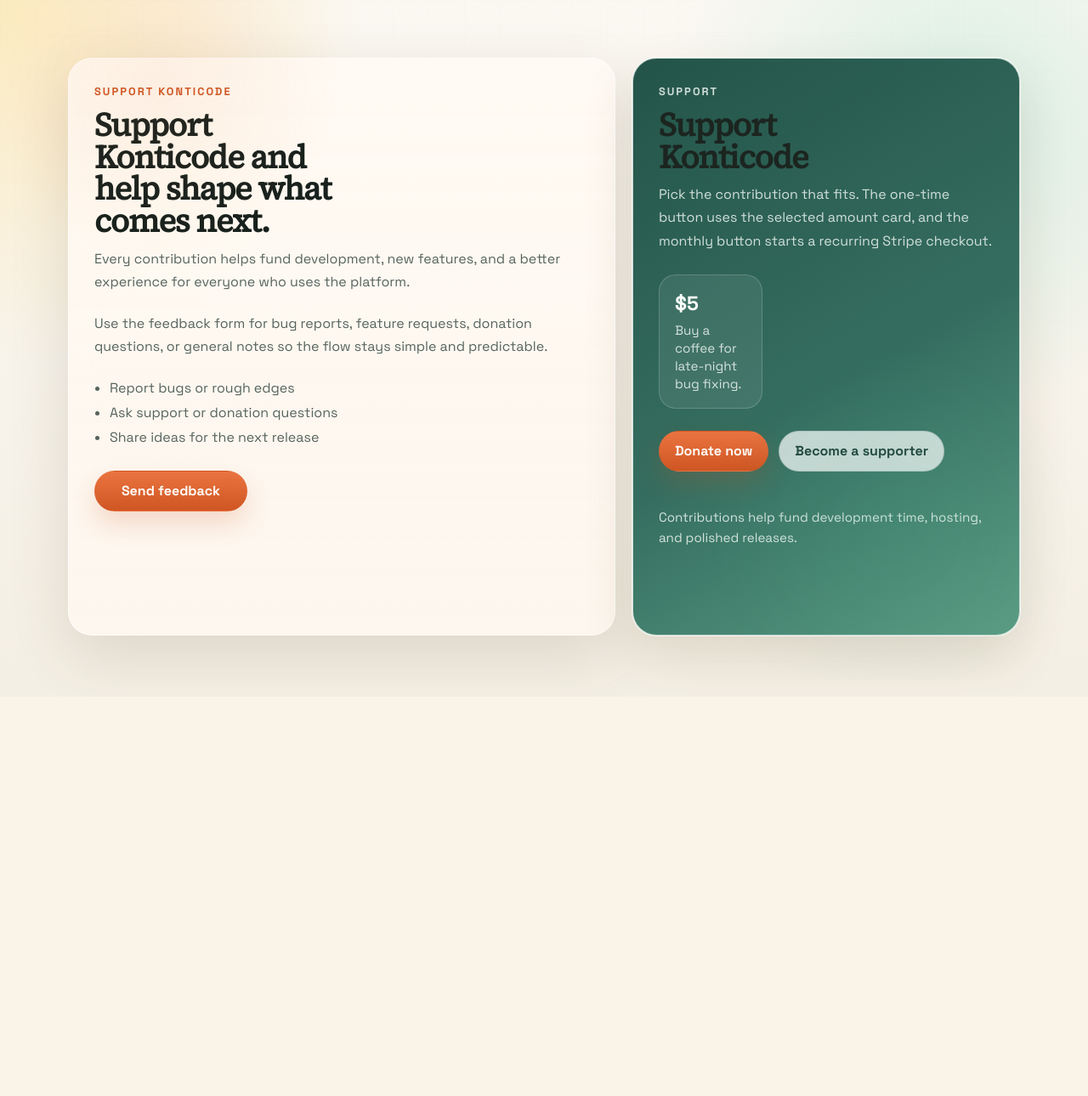
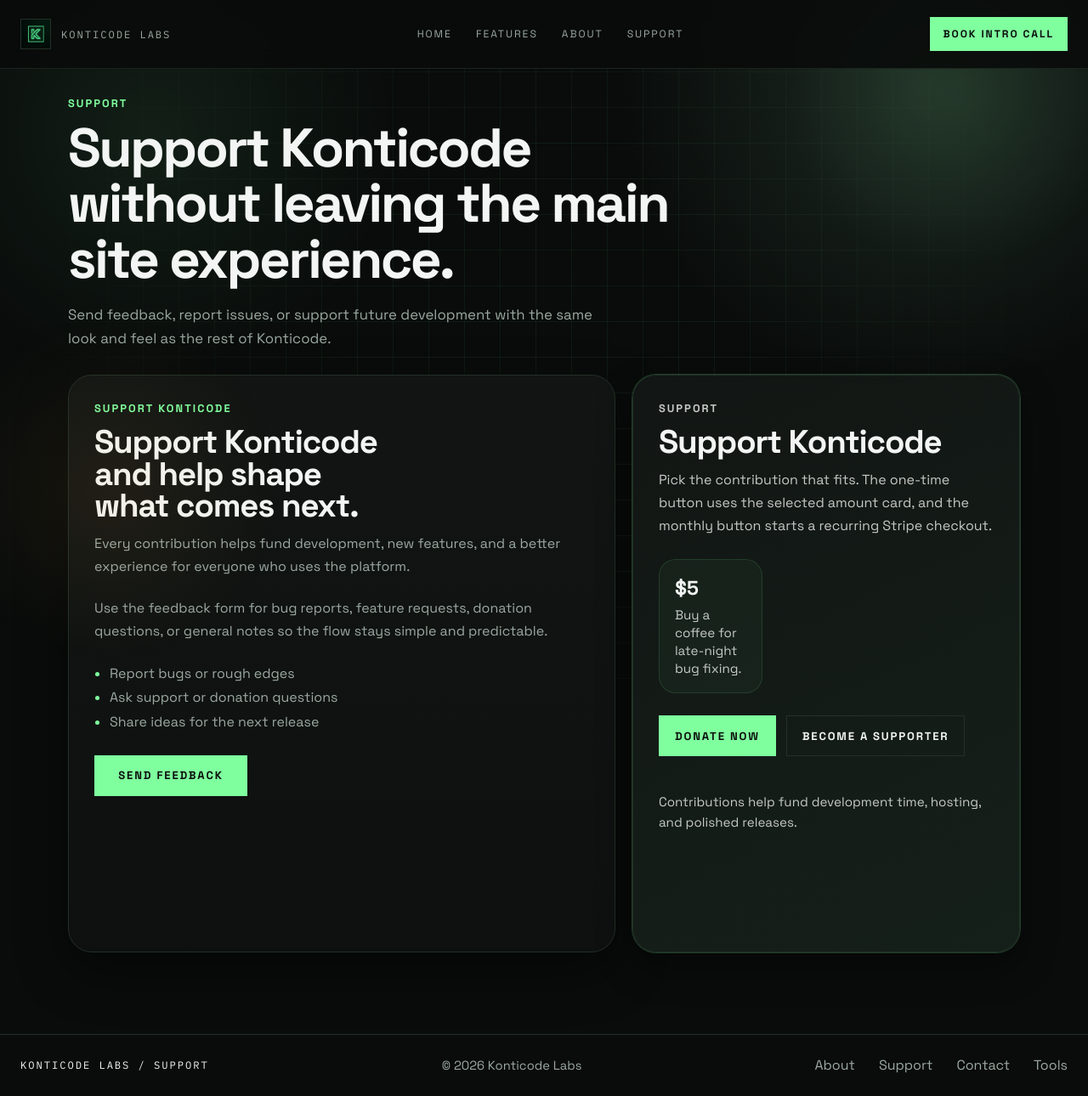
Before and after one commit to jfontiveros7/KonticodeLabs, a Flask app: page /static/index.html in a window 1280 px wide. Shown: the whole page at 85% size. Before the commit the page ends 800 px from the top, so only its background shows below. Run offline with Flask 3, Linux system fonts and the light colour scheme.

Commit message:
Align support page with site chrome

```diff
--- a/static/css/konticode-theme.css
+++ b/static/css/konticode-theme.css
@@ -1,21 +1,21 @@
-/* Konticode bright editorial theme overrides for the standalone support widget. */
+/* Konticode site-aligned theme overrides for the standalone support widget. */
 :root {
-    --bg: #f7f4ec;
-    --panel: rgba(255, 250, 243, 0.82);
-    --panel-strong: linear-gradient(145deg, rgba(34, 85, 73, 0.94), rgba(62, 131, 113, 0.9));
-    --ink: #1c2520;
-    --muted: #56645d;
-    --line: rgba(28, 37, 32, 0.12);
-    --accent: #ea7441;
-    --accent-strong: #cf5622;
-    --accent-soft: rgba(234, 116, 65, 0.14);
-    --success: #1f7a56;
-    --shadow: 0 24px 70px rgba(68, 54, 28, 0.14);
-    --kc-text: #1c2520;
-    --kc-muted: #56645d;
-    --kc-accent: #ea7441;
-    --kc-accent-2: #ffd66e;
-    --kc-border: rgba(28, 37, 32, 0.12);
+    --bg: #090c0b;
+    --panel: rgba(18, 22, 20, 0.92);
+    --panel-strong: linear-gradient(155deg, rgba(18, 22, 20, 0.96), rgba(26, 38, 31, 0.94));
+    --ink: #f2f5f3;
+    --muted: #9ca9a2;
+    --line: rgba(127, 255, 158, 0.12);
+    --accent: #7fff9e;
+    --accent-strong: #5ce683;
+    --accent-soft: rgba(127, 255, 158, 0.12);
+    --success: #7fff9e;
+    --shadow: 0 22px 60px rgba(0, 0, 0, 0.42);
+    --kc-text: #f2f5f3;
+    --kc-muted: #9ca9a2;
+    --kc-accent: #7fff9e;
+    --kc-accent-2: #ffb454;
+    --kc-border: #233027;
 }
 
 html,
@@ -26,17 +26,160 @@ body {
 body {
     color: var(--ink);
     background:
-        radial-gradient(circle at top left, rgba(255, 214, 110, 0.38), transparent 28%),
-        radial-gradient(circle at 88% 18%, rgba(114, 214, 186, 0.24), transparent 26%),
-        linear-gradient(180deg, #fbf8f2 0%, #f4efe4 100%);
+        radial-gradient(circle at 85% 8%, #1e2b23 0%, transparent 22%),
+        radial-gradient(circle at 14% 12%, rgba(127, 255, 158, 0.08), transparent 18%),
+        var(--bg);
+}
+
+.site-shell {
+    width: min(1280px, calc(100% - 48px));
+    margin: 0 auto;
+}
+
+.site-mono {
+    font-family: "IBM Plex Mono", monospace;
+}
+
+.site-header {
+    position: sticky;
+    top: 0;
+    z-index: 8;
+    border-bottom: 1px solid rgba(35, 48, 39, 0.7);
+    background: rgba(9, 12, 11, 0.9);
+    backdrop-filter: blur(12px);
+}
+
+.site-header-inner,
+.site-footer-inner {
+    display: flex;
+    align-items: center;
+    justify-content: space-between;
+    gap: 20px;
+    min-height: 80px;
+}
+
+.site-brand {
+    display: inline-flex;
+    align-items: center;
+    gap: 12px;
+    color: var(--ink);
+    text-decoration: none;
+}
+
+.site-brand-mark {
+    width: 36px;
+    height: 36px;
+    display: inline-flex;
+    align-items: center;
+    justify-content: center;
+    overflow: hidden;
+    border: 1px solid var(--kc-border);
+    background: #121614;
+    transition: transform 160ms ease, border-color 160ms ease, box-shadow 160ms ease;
+}
+
+.site-brand:hover .site-brand-mark,
+.site-brand:focus-visible .site-brand-mark {
+    transform: scale(1.05);
+    border-color: var(--accent);
+    box-shadow: 0 0 18px rgba(127, 255, 158, 0.45);
+}
+
+.site-brand-mark img {
+    width: 100%;
+    height: 100%;
+    object-fit: cover;
+}
+
+.site-brand-text,
+.site-nav,
+.site-cta,
+.site-footer-mark {
+    letter-spacing: 0.16em;
+    text-transform: uppercase;
+    font-size: 0.76rem;
+}
+
+.site-brand-text,
+.site-nav a,
+.site-footer-nav a,
+.site-footer-copy {
+    color: var(--muted);
+}
+
+.site-nav,
+.site-footer-nav {
+    display: flex;
+    align-items: center;
+    gap: 28px;
+}
+
+.site-nav a,
+.site-footer-nav a {
+    text-decoration: none;
+    transition: color 160ms ease;
+}
+
+.site-nav a:hover,
+.site-nav a:focus-visible,
+.site-footer-nav a:hover,
+.site-footer-nav a:focus-visible {
+    color: var(--accent);
+}
+
+.site-cta {
+    display: inline-flex;
+    align-items: center;
+    justify-content: center;
+    min-height: 40px;
+    padding: 0 16px;
+    background: var(--accent);
+    color: #0b0d0c;
+    text-decoration: none;
+    font-weight: 700;
+    transition: background 160ms ease;
+}
+
+.site-cta:hover,
+.site-cta:focus-visible {
+    background: var(--accent-strong);
 }
 
 body::before {
     background-image:
-        linear-gradient(rgba(28, 37, 32, 0.035) 1px, transparent 1px),
-        linear-gradient(90deg, rgba(28, 37, 32, 0.035) 1px, transparent 1px);
+        linear-gradient(rgba(127, 255, 158, 0.06) 1px, transparent 1px),
+        linear-gradient(90deg, rgba(127, 255, 158, 0.06) 1px, transparent 1px);
     background-size: 42px 42px;
-    mask-image: linear-gradient(to bottom, rgba(0, 0, 0, 0.18), transparent 88%);
+    mask-image: radial-gradient(circle at center, black 30%, transparent 85%);
+}
+
+.shell {
+    padding-top: 32px;
+}
+
+.site-main {
+    min-height: calc(100vh - 161px);
+}
+
+.site-intro {
+    max-width: 720px;
+    margin-bottom: 28px;
+}
+
+.site-intro h1 {
+    margin: 0;
+    font-family: "Space Grotesk", sans-serif;
+    font-size: clamp(2.2rem, 5vw, 4.3rem);
+    line-height: 1.02;
+    letter-spacing: -0.04em;
+}
+
+.site-intro-copy {
+    margin: 18px 0 0;
+    color: var(--muted);
+    font-size: 1.05rem;
+    line-height: 1.7;
+    max-width: 58ch;
 }
 
 .kc-grid-bg {
@@ -49,14 +192,14 @@ body::before {
     inset: 0;
     pointer-events: none;
     background:
-        radial-gradient(circle at 15% 12%, rgba(234, 116, 65, 0.08), transparent 16%),
-        radial-gradient(circle at 82% 78%, rgba(54, 172, 137, 0.08), transparent 18%);
+        radial-gradient(circle at 88% 14%, rgba(127, 255, 158, 0.08), transparent 16%),
+        radial-gradient(circle at 10% 72%, rgba(255, 180, 84, 0.07), transparent 16%);
 }
 
 .kc-border-glow {
     box-shadow:
-        0 0 0 1px rgba(255, 255, 255, 0.68),
-        0 24px 60px rgba(80, 58, 24, 0.14);
+        0 0 0 1px rgba(127, 255, 158, 0.22),
+        0 18px 42px rgba(0, 0, 0, 0.38);
 }
 
 .kc-fadeup {
@@ -81,59 +224,41 @@ body::before {
 .panel,
 .modal-card {
     color: var(--ink);
-    border-color: rgba(255, 255, 255, 0.72);
-    backdrop-filter: blur(14px);
+    border-color: var(--kc-border);
+    backdrop-filter: blur(12px);
 }
 
-.hero {
+.hero,
+.panel {
     background:
-        linear-gradient(135deg, rgba(255, 255, 255, 0.9), rgba(255, 246, 233, 0.84)),
-        linear-gradient(180deg, rgba(255, 255, 255, 0.72), rgba(255, 255, 255, 0.55));
-}
-
-.hero::after {
-    content: "";
-    position: absolute;
-    top: -80px;
-    right: -40px;
-    width: 220px;
-    height: 220px;
-    border-radius: 50%;
-    background: radial-gradient(circle, rgba(255, 214, 110, 0.34), rgba(255, 214, 110, 0));
-    pointer-events: none;
-}
-
-.hero-meta span {
-    border-color: rgba(28, 37, 32, 0.1);
-    background: rgba(255, 255, 255, 0.76);
-    color: #35554c;
+        linear-gradient(180deg, rgba(18, 22, 20, 0.94), rgba(15, 18, 17, 0.92));
 }
 
 .hero h1,
 .panel h2,
 .modal-card h2 {
-    color: #18211d;
-}
-
-.panel {
-    background: linear-gradient(180deg, rgba(255, 250, 243, 0.88), rgba(255, 247, 239, 0.82));
+    color: #f2f5f3;
+    font-family: "Space Grotesk", sans-serif;
+    font-weight: 700;
+    letter-spacing: -0.03em;
 }
 
 .panel-highlight {
-    color: #f8fdf9;
-    background: linear-gradient(150deg, #245449 0%, #356e60 56%, #5b9d84 100%);
+    color: #f2f5f3;
+    background:
+        linear-gradient(155deg, rgba(18, 22, 20, 0.98), rgba(22, 33, 27, 0.96));
 }
 
 .panel-highlight .eyebrow,
 .panel-highlight .panel-copy,
 .panel-highlight .microcopy,
 .panel-highlight .donation-card span {
-    color: rgba(245, 251, 247, 0.82);
+    color: rgba(242, 245, 243, 0.8);
 }
 
 .panel-highlight .donation-card {
-    border-color: rgba(255, 255, 255, 0.18);
-    background: rgba(255, 255, 255, 0.08);
+    border-color: rgba(127, 255, 158, 0.12);
+    background: rgba(127, 255, 158, 0.04);
 }
 
 .hero-copy,
@@ -146,20 +271,25 @@ body::before {
 
 .eyebrow,
 .kc-accent {
-    color: var(--accent-strong);
+    color: var(--accent);
+    font-family: "Space Grotesk", sans-serif;
 }
 
 .button {
-    border-radius: 999px;
+    border-radius: 0;
+    font-family: "Space Grotesk", sans-serif;
+    font-size: 0.82rem;
+    letter-spacing: 0.14em;
+    text-transform: uppercase;
 }
 
 .kc-button-primary.button,
 .kc-button-primary,
 .button-primary {
-    color: #fffaf6;
-    background: linear-gradient(180deg, var(--accent), var(--accent-strong));
+    color: #0b0d0c;
+    background: var(--accent);
     border-color: transparent;
-    box-shadow: 0 14px 30px rgba(207, 86, 34, 0.2);
+    box-shadow: none;
 }
 
 .kc-button-primary.button:hover,
@@ -167,16 +297,16 @@ body::before {
 .kc-button-primary.button:focus-visible,
 .button-primary:hover,
 .button-primary:focus-visible {
-    background: linear-gradient(180deg, #f28b56, #d95f2b);
-    box-shadow: 0 18px 36px rgba(217, 95, 43, 0.24);
+    background: var(--accent-strong);
+    box-shadow: none;
 }
 
 .kc-button-secondary.button,
 .kc-button-secondary,
 .button-secondary {
-    color: #24483f;
-    background: rgba(255, 255, 255, 0.72);
-    border-color: rgba(36, 72, 63, 0.14);
+    color: var(--ink);
+    background: transparent;
+    border-color: var(--kc-border);
 }
 
 .kc-button-secondary.button:hover,
@@ -184,24 +314,27 @@ body::before {
 .kc-button-secondary.button:focus-visible,
 .button-secondary:hover,
 .button-secondary:focus-visible {
-    color: #18352e;
-    background: rgba(255, 255, 255, 0.92);
-    border-color: rgba(24, 53, 46, 0.18);
+    color: var(--accent);
+    background: rgba(127, 255, 158, 0.04);
+    border-color: var(--accent);
 }
 
-.donation-card {
-    border-color: rgba(255, 255, 255, 0.24);
-    background: rgba(255, 255, 255, 0.12);
+.donation-card strong {
+    color: #f2f5f3;
+}
+
+.feature-list li::marker {
+    color: var(--accent);
 }
 
 .modal-backdrop {
     background:
-        radial-gradient(circle at top, rgba(255, 214, 110, 0.12), transparent 22%),
-        rgba(28, 37, 32, 0.4);
+        radial-gradient(circle at top, rgba(127, 255, 158, 0.08), transparent 22%),
+        rgba(9, 12, 11, 0.72);
 }
 
 .modal-card {
-    background: linear-gradient(180deg, rgba(255, 252, 247, 0.96), rgba(255, 247, 239, 0.94));
+    background: linear-gradient(180deg, rgba(18, 22, 20, 0.98), rgba(12, 15, 14, 0.98));
 }
 
 .icon-button,
@@ -209,28 +342,45 @@ input,
 select,
 textarea {
     color: var(--ink);
-    border-color: rgba(28, 37, 32, 0.12);
-    background: rgba(255, 255, 255, 0.86);
+    border-color: var(--kc-border);
+    background: rgba(16, 20, 18, 0.96);
+}
+
+.icon-button {
+    background: rgba(18, 22, 20, 0.96);
 }
 
 input:focus,
 select:focus,
 textarea:focus {
-    outline: 2px solid rgba(234, 116, 65, 0.18);
+    outline: 2px solid rgba(127, 255, 158, 0.18);
     border-color: var(--accent);
 }
 
 .status.error {
-    color: #b6462b;
+    color: #ff8e86;
 }
 
 .status.loading {
-    color: #cf5622;
+    color: var(--accent);
     font-weight: 700;
 }
 
 .status.success {
     color: var(--success);
+}
+
+.site-footer {
+    border-top: 1px solid var(--kc-border);
+    margin-top: 24px;
+}
+
+.site-footer-inner {
+    min-height: 72px;
+}
+
+.site-footer-copy {
+    font-size: 0.92rem;
 }
 
 @keyframes kcFadeUp {
--- a/static/index.html
+++ b/static/index.html
@@ -7,12 +7,38 @@
     <meta name="description" content="Ready-to-use donations and feedback package for Konticode." />
     <link rel="preconnect" href="https://fonts.googleapis.com" />
     <link rel="preconnect" href="https://fonts.gstatic.com" crossorigin />
-    <link href="https://fonts.googleapis.com/css2?family=Space+Grotesk:wght@400;500;700&family=Source+Serif+4:opsz,wght@8..60,400;600&display=swap" rel="stylesheet" />
+    <link href="https://fonts.googleapis.com/css2?family=Space+Grotesk:wght@400;500;700&family=IBM+Plex+Mono:wght@400;500;600;700&family=Source+Serif+4:opsz,wght@8..60,400;600&display=swap" rel="stylesheet" />
     <link rel="stylesheet" href="/static/styles.css" />
     <link rel="stylesheet" href="/static/css/konticode-theme.css" />
   </head>
   <body>
-    <main class="shell kc-grid-bg">
+    <header class="site-header">
+      <div class="site-shell site-header-inner">
+        <a href="/" class="site-brand">
+          <span class="site-brand-mark">
+            <img src="/static/Konticode-Labs-logo-konticodecom-style.png" alt="Konticode Labs logo" />
+          </span>
+          <span class="site-mono site-brand-text">Konticode Labs</span>
+        </a>
+        <nav class="site-nav" aria-label="Primary">
+          <a href="/">Home</a>
+          <a href="/features">Features</a>
+          <a href="/about">About</a>
+          <a href="/support" aria-current="page">Support</a>
+        </nav>
+        <a href="/contact#contact-form" class="site-cta">Book intro call</a>
+      </div>
+    </header>
+
+    <main class="shell kc-grid-bg site-main">
+      <section class="site-intro kc-fadeup kc-delay-1">
+        <p class="eyebrow">Support</p>
+        <h1>Support Konticode without leaving the main site experience.</h1>
+        <p class="site-intro-copy">
+          Send feedback, report issues, or support future development with the same look and feel as the rest of Konticode.
+        </p>
+      </section>
+
       <section class="grid grid-two-cards">
         <article class="panel kc-fadeup kc-delay-2">
           <div class="panel-head">
@@ -133,6 +159,19 @@
       </div>
     </section>
 
+    <footer class="site-footer">
+      <div class="site-shell site-footer-inner">
+        <div class="site-mono site-footer-mark">Konticode Labs / Support</div>
+        <div class="site-footer-copy">&copy; 2026 Konticode Labs</div>
+        <nav class="site-footer-nav" aria-label="Footer">
+          <a href="/about">About</a>
+          <a href="/support">Support</a>
+          <a href="/contact#contact-form">Contact</a>
+          <a href="/affiliate-tools">Tools</a>
+        </nav>
+      </div>
+    </footer>
+
     <script src="/static/config.js"></script>
     <script src="/static/widget.js"></script>
   </body>
```
Also changed, not shown: other parts of static/css/konticode-theme.css (+40 -0 lines).
